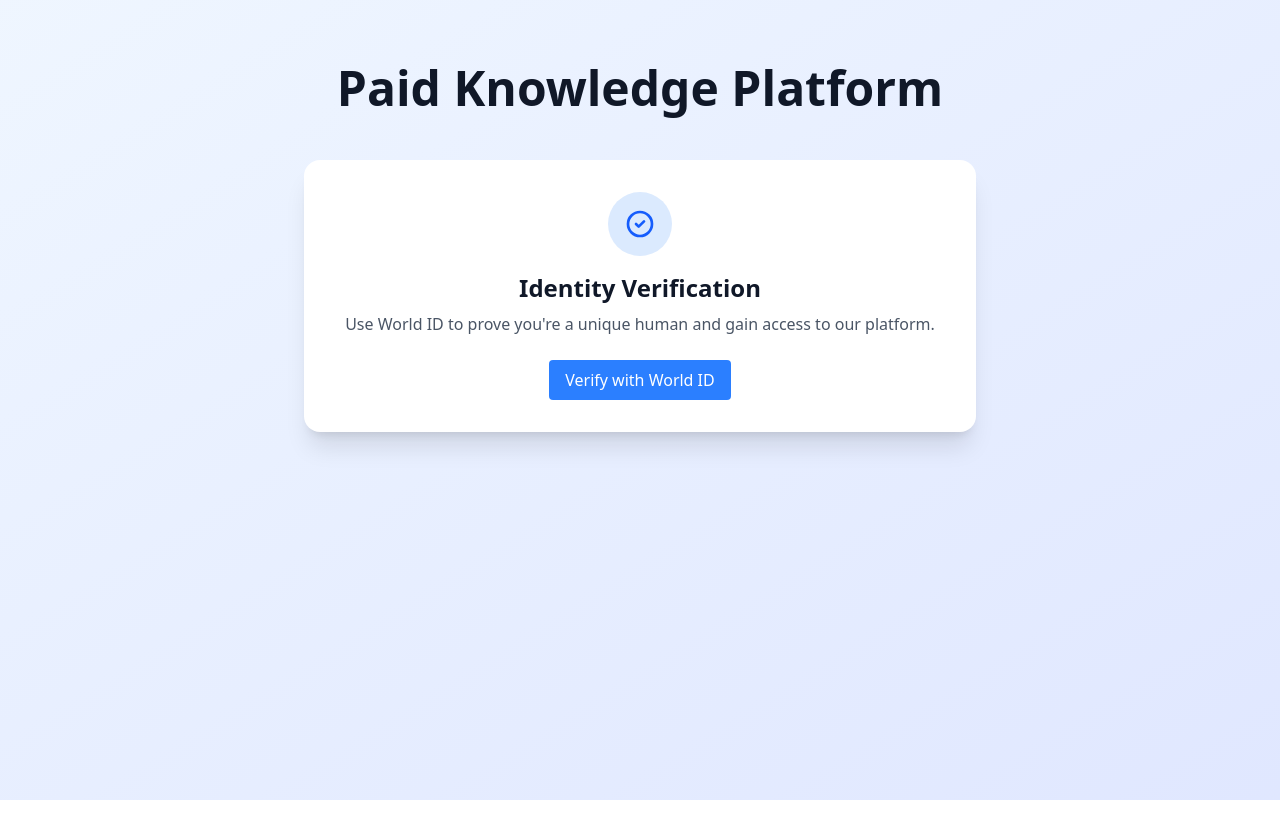
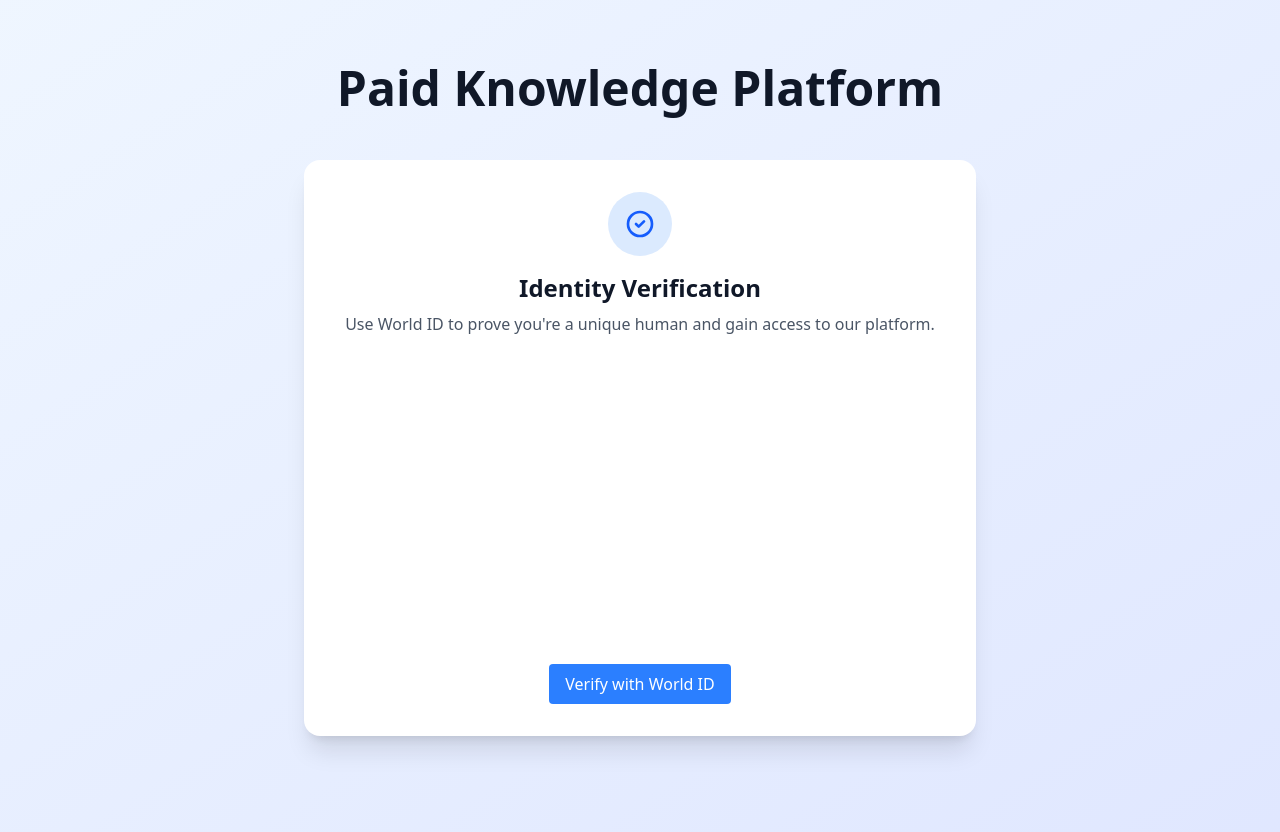
Before and after one commit to LufyCZ/paid-knowledge, a Next.js app in the folder frontend/: page / in a window 1280 px wide. Before the commit the page ends 800 px from the top, so only its background shows below. Built offline with nearby package versions, Linux system fonts and the light colour scheme; no server answers; what @worldcoin/minikit-js would draw is missing.

Commit message:
feat: add camera

```diff
--- a/frontend/app/page.tsx
+++ b/frontend/app/page.tsx
@@ -1,4 +1,7 @@
+"use client"
+
 import VerifyWrapper from "../components/VerifyWrapper";
+import Webcam from "react-webcam";
 
 export default function Home() {
   return (
@@ -37,6 +40,16 @@
                 Use World ID to prove you're a unique human and gain access to
                 our platform.
               </p>
+              <Webcam
+                audio={false}
+                height={720}
+                screenshotFormat="image/jpeg"
+                width={1280}
+                videoConstraints={{
+                  width: 1280,
+                  height: 720,
+                  facingMode: "environment"
+                }} />
             </div>
 
             {/* Verify Component */}
@@ -44,6 +57,6 @@
           </div>
         </div>
       </div>
-    </div>
+    </div >
   );
 }
--- a/frontend/package.json
+++ b/frontend/package.json
@@ -23,6 +23,7 @@
     "next": "15.3.5",
     "react": "^19.0.0",
     "react-dom": "^19.0.0",
+    "react-webcam": "^7.2.0",
     "tailwind-merge": "^3.3.1"
   },
   "devDependencies": {
```
Also changed, not shown: 1 other file (tests, documents, lock files or other folders).
